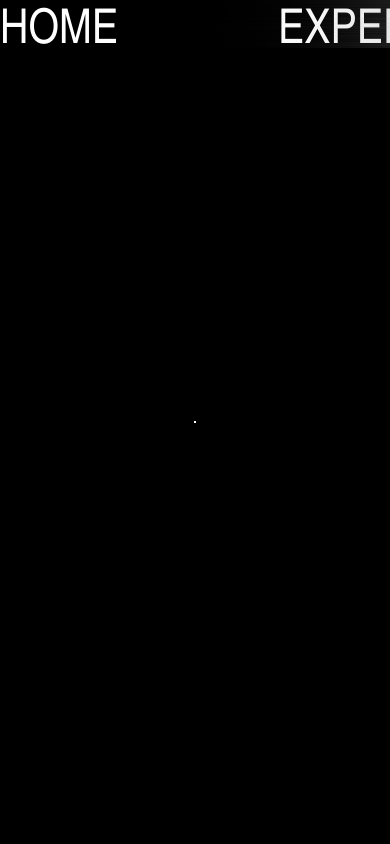
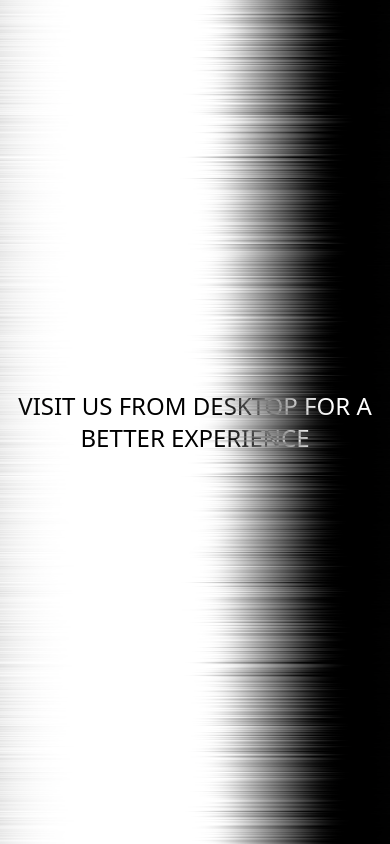
Before and after one commit to micheledinelli/aculei-fe, a React (Vite) app: page /experience in a window 390 px wide. Built offline with nearby package versions, Linux system fonts and the light colour scheme.

Commit message:
feat: added mobile message

```diff
--- a/src/main.tsx
+++ b/src/main.tsx
@@ -5,6 +5,9 @@ import Landing from "./pages/Landing";
 import Experience from "./pages/Experience";
 import Error from "./pages/Error";
 import { ExperienceProvider } from "./contexts/ExperienceContext";
+import Mobile from "./pages/Mobile";
+
+const isMobile = window.matchMedia("(max-width: 768px)").matches;
 
 const router = createBrowserRouter([
   {
@@ -20,6 +23,6 @@ const router = createBrowserRouter([
 
 ReactDOM.createRoot(document.getElementById("root")!).render(
   <ExperienceProvider>
-    <RouterProvider router={router} />
+    {isMobile ? <Mobile /> : <RouterProvider router={router} />}
   </ExperienceProvider>
 );
--- /dev/null
+++ b/src/pages/Mobile.tsx
@@ -0,0 +1,13 @@
+import aculeo from "../assets/aculeo.png";
+export default function Mobile() {
+  return (
+    <div className="h-screen w-full">
+      <div className="mix-blend-difference invert filter absolute left-1/2 top-1/2 transform -translate-x-1/2 -translate-y-1/2 z-10 w-full">
+        <div className="text-center text-2xl">
+          VISIT US FROM DESKTOP FOR A BETTER EXPERIENCE
+        </div>
+      </div>
+      <img src={aculeo} alt="aculeo" className="object-cover w-full h-full" />
+    </div>
+  );
+}
```
